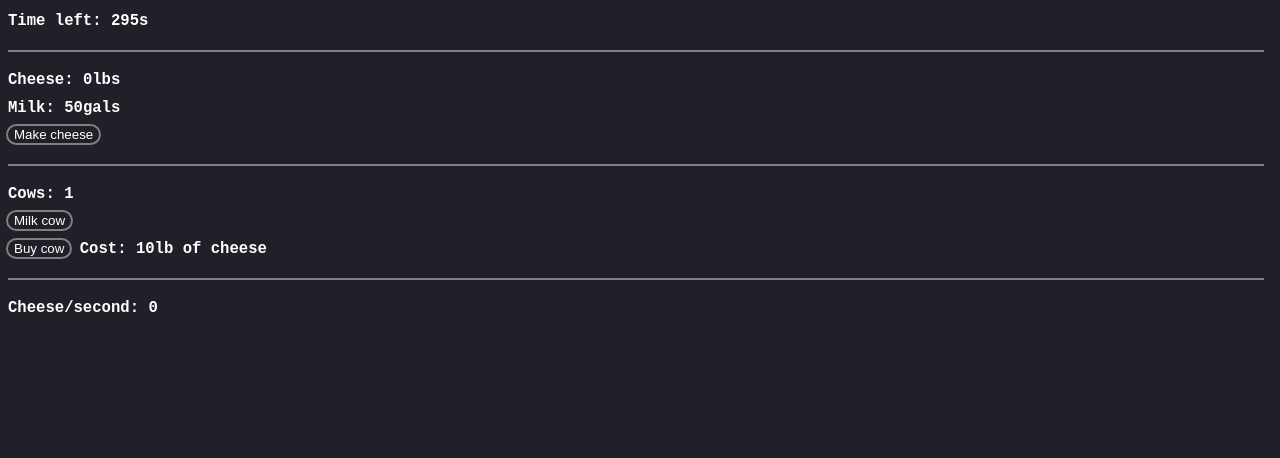
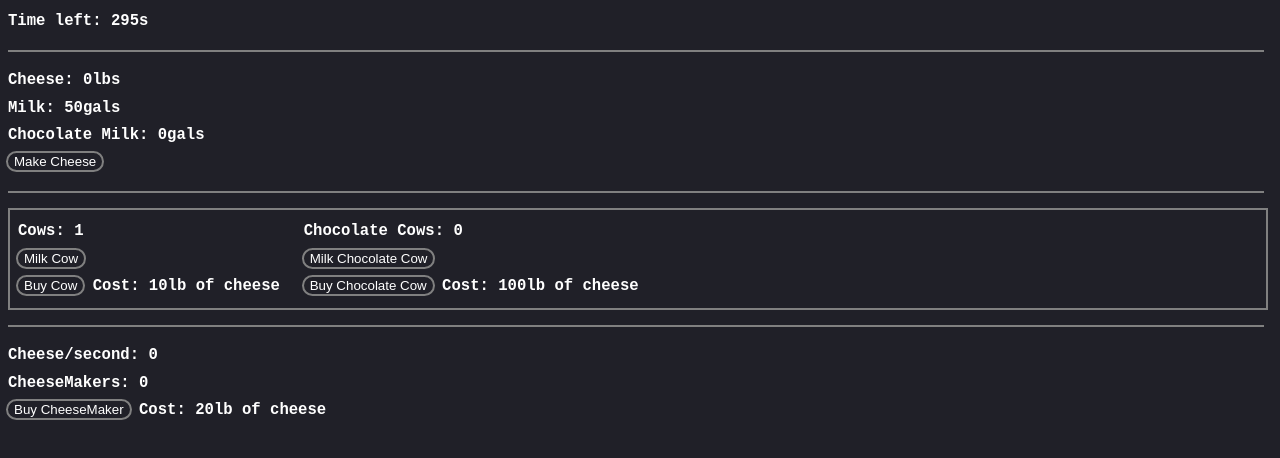
Before and after one commit to NotStrongCheese/OnlineCheese, a plain HTML site: page index.html in a window 1280 px wide. Drawn offline with Linux system fonts and the light colour scheme.

Commit message:
Update index.html

```diff
--- a/index.html
+++ b/index.html
@@ -18,23 +18,38 @@
         <br>
         <span>Milk: </span><span id="MilkCount">50</span><span>gals</span>
 		<br>
-        <button onclick="MakeCheeseFunc()">Make cheese</button>
+        <span>Chocolate Milk: </span><span id="ChocoMilkCount">0</span><span>gals</span>
+        <br>
+        <button onclick="MakeCheeseFunc()">Make Cheese</button>
     </div>
     <br>
     <div class="Line"></div>
     <br>
+	<div class="CowDiv">
 		<div id="DisplayDiv">
 			<span>Cows: </span><span id="CowCount">1</span>
 			<br>
-        <button onclick="MilkCowFunc()">Milk cow</button>
+			<button onclick="MilkCowFunc()">Milk Cow</button>
 			<br>
-        <button onclick="BuyCowFunc()">Buy cow</button><span> Cost: </span><span id="PriceCow">10</span><span>lb of cheese</span>
+			<button onclick="BuyCowFunc()">Buy Cow</button><span> Cost: </span><span id="PriceCow">10</span><span>lb of cheese</span>
+		</div>
+		<div id="DisplayDiv">
+			<span>Chocolate Cows: </span><span id="ChocoCowCount">0</span>
+			<br>
+			<button onclick="MilkChocoCowFunc()">Milk Chocolate Cow</button>
+			<br>
+			<button onclick="BuyChocoCowFunc()">Buy Chocolate Cow</button><span> Cost: </span><span id="PriceChocoCow">100</span><span>lb of cheese</span>
+		</div>
 	</div>
     <br>
     <div class="Line"></div>
     <br>
 		<div id="DisplayDiv">
 			<span>Cheese/second: </span><span id="CheesePerSecond"></span>
+			<br>
+			<span>CheeseMakers: </span><span id="CheeseMakerCount">0</span>
+			<br>
+			<button onclick="BuyCheeseMakerFunc()">Buy CheeseMaker</button><span> Cost: </span><span id="PriceCheeseMaker">20</span><span>lb of cheese</span>
 		</div>
 
     <link rel="stylesheet" href="style.css">
```
Lines whose indentation alone changed are shown as unchanged.
